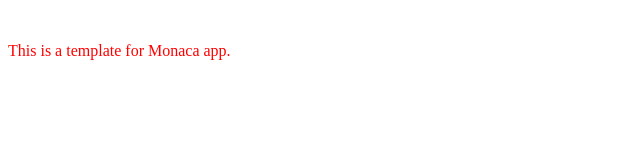
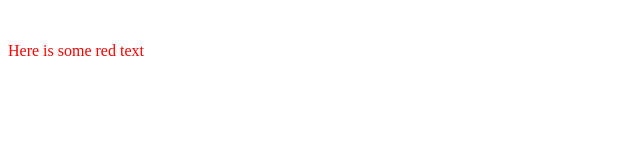
Before and after one commit to dracstorey/FirstProject, a website: page www/index.html in a window 1280 px wide. Shown: the full height of the page, 0-640 px from the left. Drawn offline with Linux system fonts and the light colour scheme.

Commit message:
Change of text

```diff
--- a/www/index.html
+++ b/www/index.html
@@ -12,6 +12,6 @@
 </head>
 <body>
 	<br />
-    <p style='color:red'> This is a template for Monaca app. </p>
+     <p style='color:red'> Here is some red text </p>
 </body>
 </html>
```
